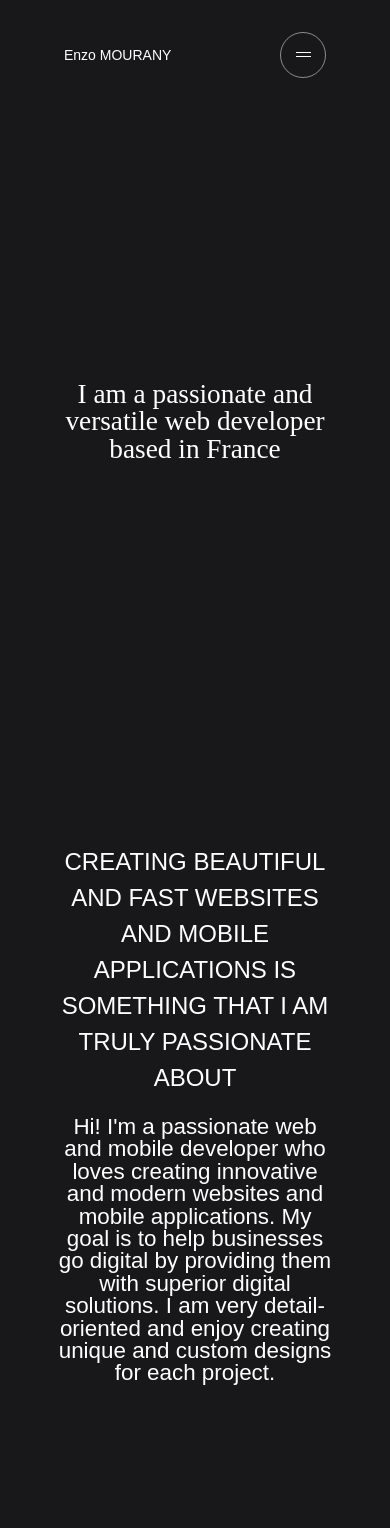
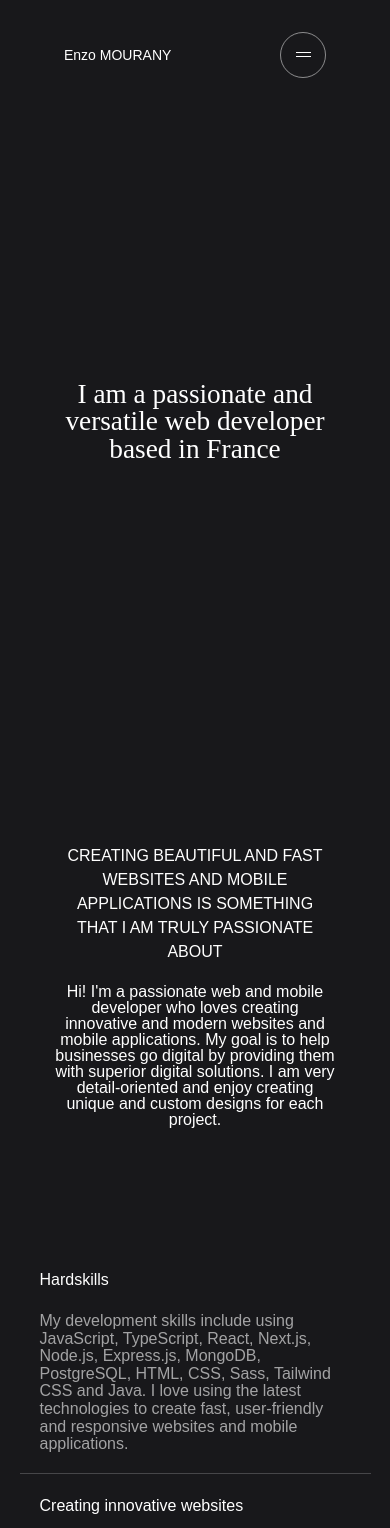
Before and after one commit to enzo-mourany/portfolio-v2, a Next.js app: page /about in a window 390 px wide. Shown: the top 1528 px of the page. Built offline with nearby package versions, Linux system fonts and the light colour scheme.

Commit message:
fix: finish responsive

```diff
--- a/styles/AboutPage.module.scss
+++ b/styles/AboutPage.module.scss
@@ -46,12 +46,25 @@
           text-transform: uppercase;
           margin-bottom: 20px;
           text-align: center;
+          font-weight: 400;
+          @include tablet {
+            font-size: 1.2rem;
+          }
+          @include mobile {
+            font-size: 1rem;
+          }
         }
         p {
           font-size: 1.4rem;
-          font-weight: 100;
+          font-weight: 400;
           text-align: center;
           line-height: 1;
+          @include tablet {
+            font-size: 1.2rem;
+          }
+          @include mobile {
+            font-size: 1rem;
+          }
         }
       }
       .objectivs {
```
